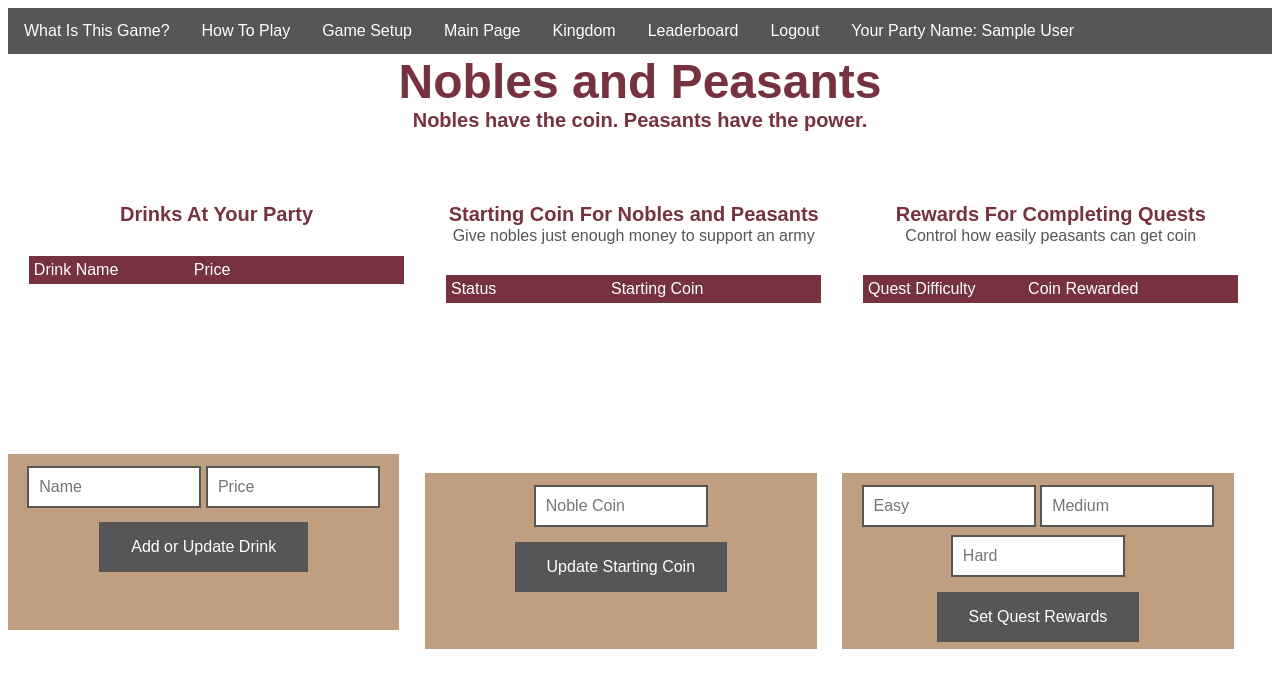
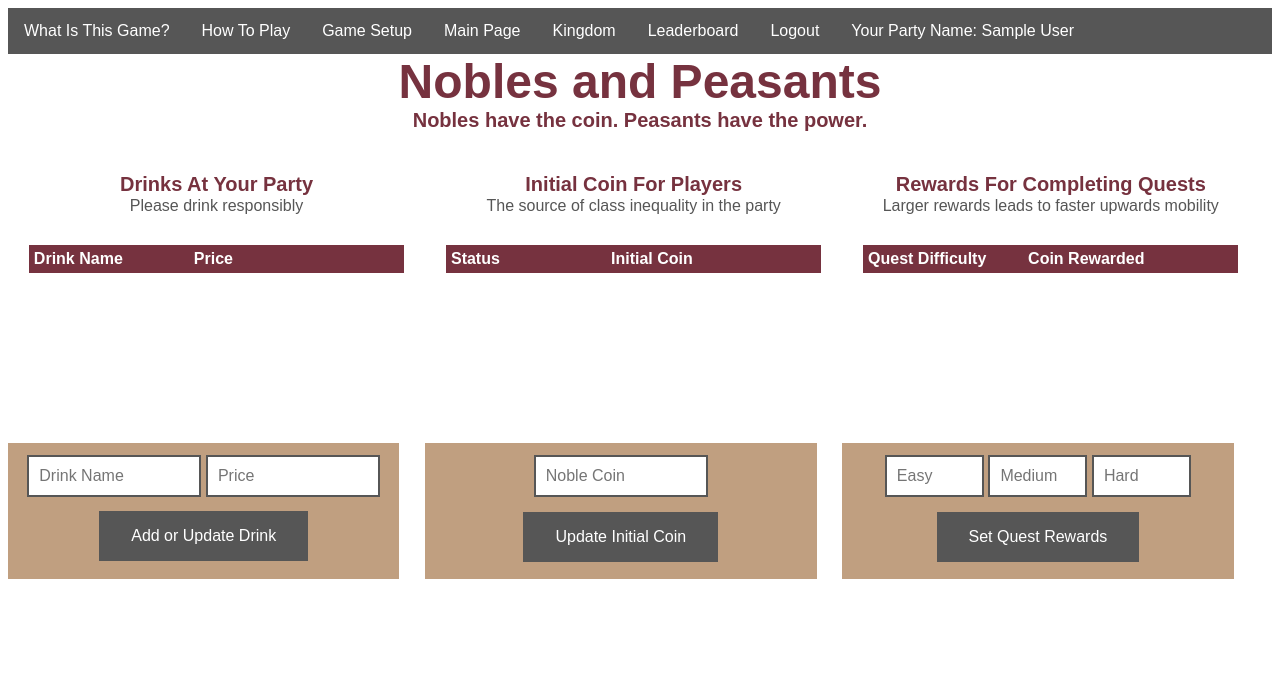
Before and after one commit to mfrasco/Nobles_and_Peasants, a Flask app: page /set_up in a window 1280 px wide. Shown: the top 688 px of the page. Run offline with Flask 3, Linux system fonts and the light colour scheme; the visitor is signed in with stand-in values (Sample User, id 1); data that the repository does not hold is empty.

Commit message:
css changes

```diff
--- a/nobles_and_peasants/static/style.css
+++ b/nobles_and_peasants/static/style.css
@@ -106,10 +106,6 @@ li a:hover {
     table-layout: fixed;
     border-collapse: collapse;
     margin: 30px auto 10px auto;
-}
-
-.nap_table th {
-    text-decoration: underline;
 }
 
 .nap_table th,
@@ -265,22 +261,35 @@ li a:hover {
 #setup_info {
     clear: both;
     padding-top: 20px;
-    margin: 50px auto 20px auto;
+    margin: 20px auto 20px auto;
 }
 
 .setup_block {
     float: left;
     width: 33%;
     min-width: 320px;
+    margin: auto;
 }
 
-.setup_form { margin: 10px auto 0px auto;
+.setup_form { margin: 10px auto 10px auto;
               width: 90%;
               background: #C09F80;
               padding: 0.5em;
-              height: 160px;
+              height: 120px;
               display: inline-block;
               text-align: center; }
+
+#easy_reward {
+  width: 20%;
+}
+
+#medium_reward {
+  width: 20%;
+}
+
+#hard_reward {
+  width: 20%;
+}
 
 /*-------------------Main Page------------------------*/
 
--- a/nobles_and_peasants/templates/setup.html
+++ b/nobles_and_peasants/templates/setup.html
@@ -6,11 +6,12 @@
     <div id="setup_info">
         <div class="setup_block" id="set_drinks">
             <h3>Drinks At Your Party</h3>
+            <p>Please drink responsibly</p>
             <table class="nap_table" id="drinks_table">
                 <thead>
                     <tr>
-                        <td>Drink Name</td>
-                        <td>Price</td>
+                        <th>Drink Name</th>
+                        <th>Price</th>
                     </tr>
                 </thead>
                 <tbody>
@@ -23,19 +24,19 @@
                 </tbody>
             </table>
             <form action="{{ url_for('game.add_drink') }}" method="post" class="setup_form" class="add_drink_form">
-                <input class="input_box" type="text" name="drink_name" placeholder="Name" required></input>
+                <input class="input_box" type="text" name="drink_name" placeholder="Drink Name" required></input>
                 <input class="num_box" type="number" name="price" placeholder="Price" min=1 required></input>
                 <input class="submit_button" type="submit" value="Add or Update Drink"></input>
             </form>
         </div>
         <div class="setup_block" id="set_coin">
-            <h3>Starting Coin For Nobles and Peasants</h3>
-            <p>Give nobles just enough money to support an army</p>
+            <h3>Initial Coin For Players</h3>
+            <p>The source of class inequality in the party</p>
             <table class="nap_table" id="coin_table">
                 <thead>
                     <tr>
-                        <td>Status</td>
-                        <td>Starting Coin</td>
+                        <th>Status</th>
+                        <th>Initial Coin</th>
                     </tr>
                 </thead>
                 <tbody>
@@ -50,17 +51,17 @@
             <form action="{{ url_for('game.set_coin') }}" method="post" class="setup_form" id="set_coin_form">
                 <input class="num_box" type="number" name="noble_coin" placeholder="Noble Coin" min=1 required></input>
                 <p></p>
-                <input class="submit_button" type="submit" value="Update Starting Coin"></input>
+                <input class="submit_button" type="submit" value="Update Initial Coin"></input>
             </form>
         </div>
         <div class="setup_block" id="set_reward">
             <h3>Rewards For Completing Quests</h3>
-            <p>Control how easily peasants can get coin</p>
+            <p>Larger rewards leads to faster upwards mobility</p>
             <table class="nap_table" id="reward_table">
                 <thead>
                     <tr>
-                        <td>Quest Difficulty</td>
-                        <td>Coin Rewarded</td>
+                        <th>Quest Difficulty</th>
+                        <th>Coin Rewarded</th>
                     </tr>
                 </thead>
                 <tbody>
@@ -73,9 +74,9 @@
                 </tbody>
             </table>
             <form action="{{ url_for('game.set_wages') }}" method="post" class="setup_form" id="set_wage_form">
-                <input class="num_box" type="number" name="easy" placeholder="Easy" min=1 required></input>
-                <input class="num_box" type="number" name="medium" placeholder="Medium" min=1 required></input>
-                <input class="num_box" type="number" name="hard" placeholder="Hard" min=1 required></input>
+                <input class="num_box" id="easy_reward" type="number" name="easy" placeholder="Easy" min=1 required></input>
+                <input class="num_box" id="medium_reward" type="number" name="medium" placeholder="Medium" min=1 required></input>
+                <input class="num_box" id="hard_reward" type="number" name="hard" placeholder="Hard" min=1 required></input>
                 <p></p>
                 <input class="submit_button" type="submit" value="Set Quest Rewards"></input>
             </form>
```
Also changed, not shown: nobles_and_peasants/templates/show_kingdom.html (+10 -8 lines), nobles_and_peasants/templates/show_leaderboard.html (+8 -6 lines).
